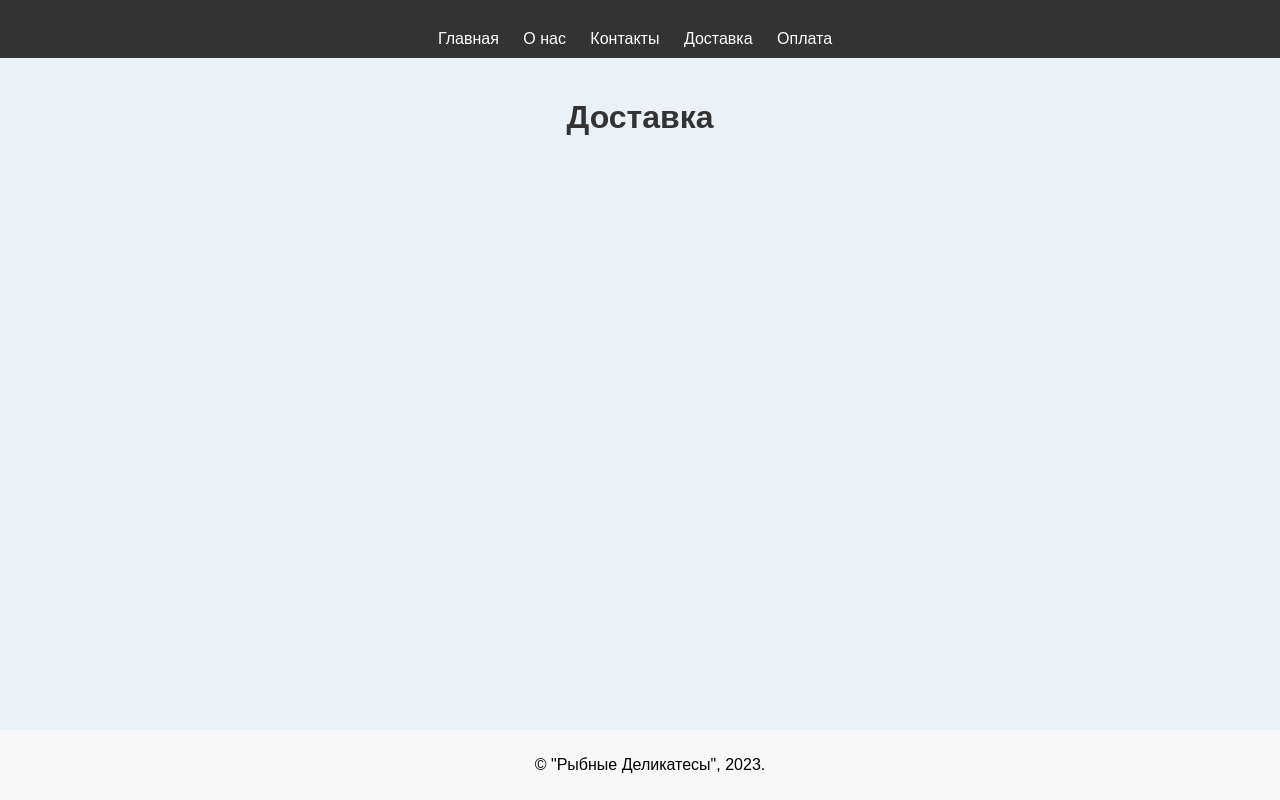
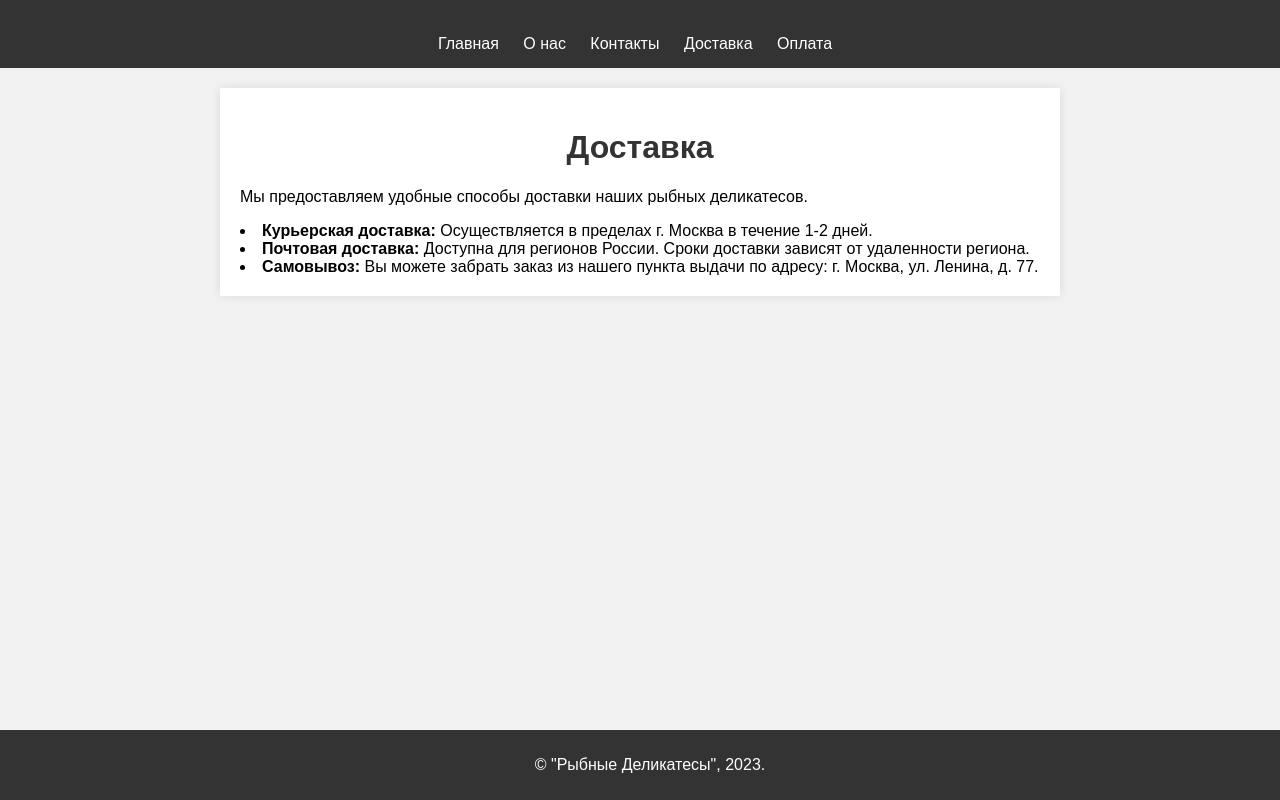
Before and after one commit to SedBrayton/FishMarketWebsite, a plain HTML site: page delivery.html in a window 1280 px wide. Drawn offline with Linux system fonts and the light colour scheme.

Commit message:
delivery.html

```diff
--- a/delivery.html
+++ b/delivery.html
@@ -4,8 +4,71 @@
 <head>
   <meta charset="UTF-8">
   <meta name="viewport" content="width=device-width, initial-scale=1.0">
-  <title>Продажа рыбной продукции от компании "Рыбные Деликатесы"</title>
+  <title>Доставка - Рыбные Деликатесы</title>
   <link rel="stylesheet" href="css/styles.css">
+  <style>
+    body {
+      font-family: Arial, sans-serif;
+      margin: 0;
+      padding: 0;
+      background-color: #f2f2f2;
+    }
+
+    header {
+      background-color: #333;
+      color: white;
+      padding: 15px;
+      text-align: center;
+    }
+
+    nav ul {
+      list-style: none;
+      padding: 0;
+      margin: 0;
+    }
+
+    nav ul li {
+      display: inline;
+      margin-right: 10px;
+    }
+
+    main {
+      max-width: 800px;
+      margin: 20px auto;
+      padding: 20px;
+      background-color: white;
+      box-shadow: 0 0 10px rgba(0, 0, 0, 0.1);
+    }
+
+    h1 {
+      color: #333;
+    }
+
+    aside {
+      background-color: #f2f2f2;
+      padding: 10px;
+    }
+
+    aside ul {
+      list-style: none;
+      padding: 0;
+      margin: 0;
+    }
+
+    aside ul li {
+      margin-bottom: 5px;
+    }
+
+    footer {
+      background-color: #333;
+      color: white;
+      text-align: center;
+      padding: 10px;
+      position: fixed;
+      bottom: 0;
+      width: 100%;
+    }
+  </style>
 </head>
 
 <body>
@@ -23,6 +86,14 @@
 
   <main>
     <h1>Доставка</h1>
+    <p>Мы предоставляем удобные способы доставки наших рыбных деликатесов.</p>
+
+
+  <li><strong>Курьерская доставка:</strong> Осуществляется в пределах г. Москва в течение 1-2 дней.</li>
+  <li><strong>Почтовая доставка:</strong> Доступна для регионов России. Сроки доставки зависят от удаленности региона.</li>
+  <li><strong>Самовывоз:</strong> Вы можете забрать заказ из нашего пункта выдачи по адресу: г. Москва, ул. Ленина, д. 77.</li>
+
+
   </main>
 
   <footer>
```
